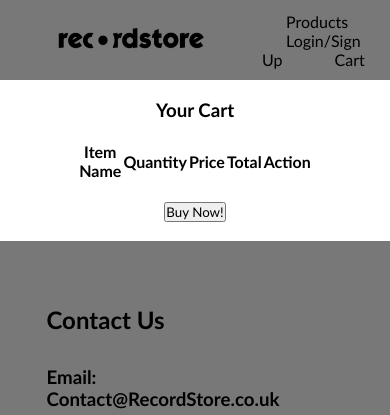
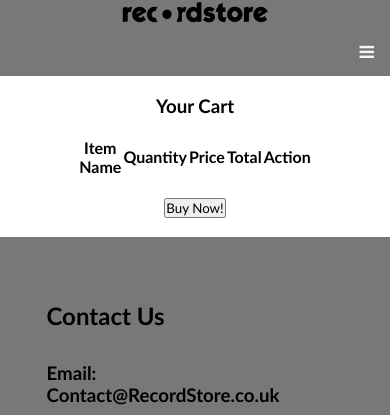
Before and after one commit to KieranWiertz/Programming-02-Assessment, a PHP site: page /cart.php in a window 390 px wide. Shown: the top 415 px of the page. Run offline with PHP 8.4, Linux system fonts and the light colour scheme; lists and menus that the app fills with data are empty.

Commit message:
Responsive Nav Styling

```diff
--- a/header.php
+++ b/header.php
@@ -9,18 +9,19 @@
     <meta name="viewport" content="width=device-width, initial-scale=1.0" />
     <link rel="stylesheet" href="styles.css?v=<?php echo time(); ?>">
     <link href='https://unpkg.com/boxicons@2.1.4/css/boxicons.min.css' rel='stylesheet'>
+    <link rel="stylesheet" href="https://cdnjs.cloudflare.com/ajax/libs/font-awesome/4.7.0/css/font-awesome.min.css">
     <title>Record Store UK</title>
   </head>
   <body>
     <nav>
-      <div class="logo">
+      <div class="logo" align="center">
         <a href="index.php"><img
           src="assets/index_assets/recordstorelogo.png"
           alt="Record Store UK"
           width="150px"
         /></a>
       </div>
-      <class="nav-items">
+      <div class="topnav" id="myTopnav">
         <a href="products.php">Products</a>
         <?php
           if (isset($_SESSION["useruid"])) {
@@ -32,6 +33,8 @@
           }
         ?>
         <a href="cart.php">Cart</a>
+        <a href="javascript:void(0);" class="icon" onclick="myFunction()">
+         <i class="fa fa-bars"></i></a>
       </div>
     </nav>
 
--- a/javascript/script.js
+++ b/javascript/script.js
@@ -18,3 +18,15 @@ function topFunction() {
   document.body.scrollTop = 0;
   document.documentElement.scrollTop = 0;
 }
+
+// Responsive Nav Bar
+// (Reference: W3schools | https://www.w3schools.com/howto/howto_js_topnav_responsive.asp)
+
+function myFunction() {
+  var x = document.getElementById("myTopnav");
+  if (x.className === "topnav") {
+    x.className += " responsive";
+  } else {
+    x.className = "topnav";
+  }
+}
--- a/styles.css
+++ b/styles.css
@@ -8,31 +8,37 @@
 
 /*Nav Bar Styling*/
 
-nav {
-  height: 80px;
-  background: #787878;
-  display: flex;
-  justify-content: space-between;
-  align-items: center;
-  padding: 0rem calc((100vw - 1300px) / 2);
+.topnav {
+  background-color: #787878;
+  overflow: hidden;
+}
+
+.topnav a {
+  float: left;
+  display: block;
+  color: whitesmoke;
+  text-align: center;
+  padding: 14px 16px;
+  text-decoration: none;
+  font-size: 17px;
+}
+
+.topnav a:hover {
+  background-color: #ddd;
+  color: black;
+}
+
+.topnav a.active {
+  background-color: #04aa6d;
+  color: white;
+}
+
+.topnav .icon {
+  display: none;
 }
 
 .logo {
-  color: #000;
-  font-size: 1.5rem;
-  font-weight: bold;
-  font-style: italic;
-  padding: 0 2rem;
-}
-
-nav a {
-  text-decoration: none;
-  color: #000;
-  padding: 0 1.5rem;
-}
-
-nav a:hover {
-  color: #fff;
+  background-color: #787878;
 }
 
 /*Hero Page Styling*/
@@ -567,3 +573,29 @@ tr:nth-child(even) {
     margin-top: 2rem;
   }
 }
+
+@media screen and (max-width: 600px) {
+  .topnav a {
+    display: none;
+  }
+  .topnav a.icon {
+    float: right;
+    display: block;
+  }
+}
+
+@media screen and (max-width: 600px) {
+  .topnav.responsive {
+    position: relative;
+  }
+  .topnav.responsive a.icon {
+    position: absolute;
+    right: 0;
+    top: 0;
+  }
+  .topnav.responsive a {
+    float: none;
+    display: block;
+    text-align: left;
+  }
+}
```
